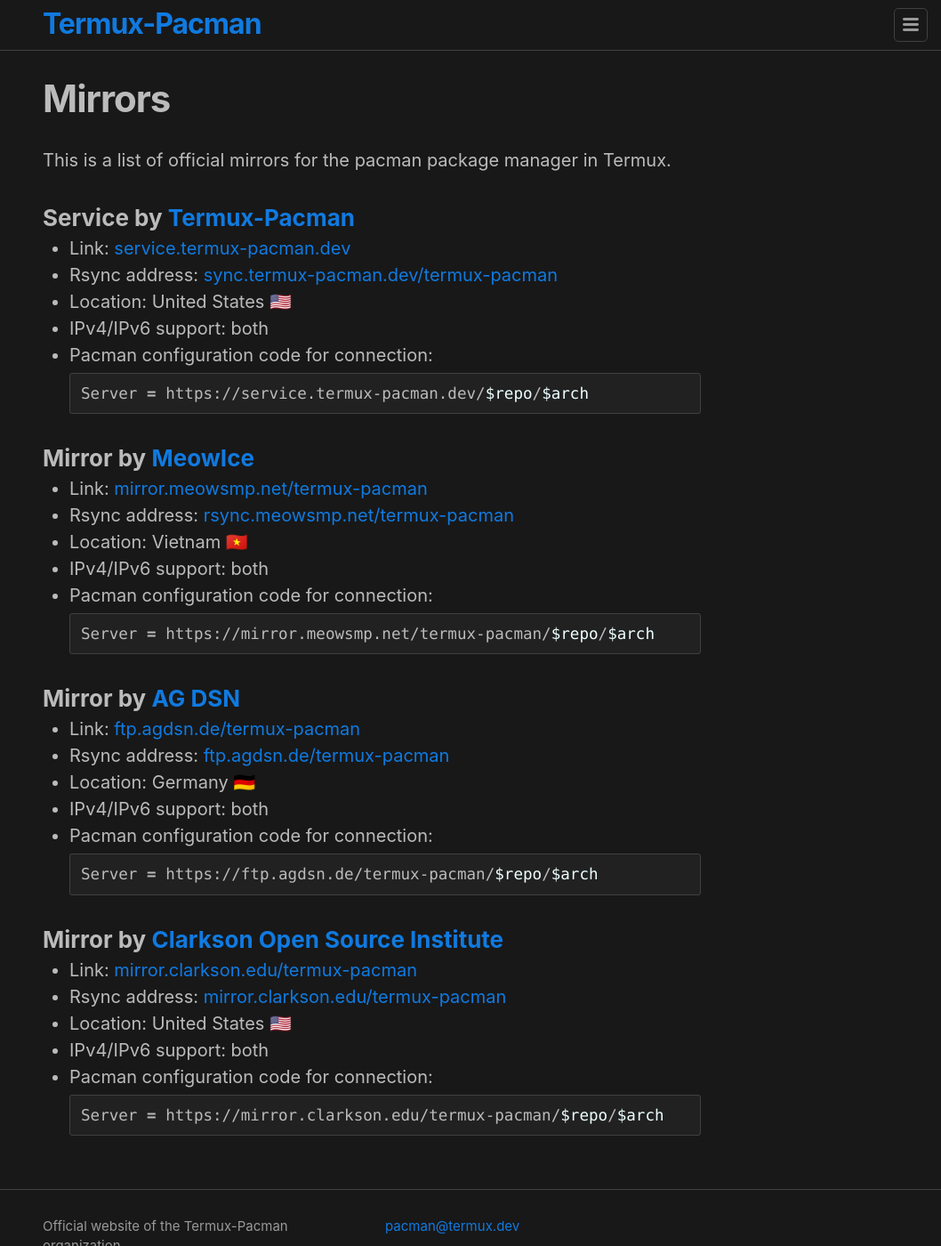
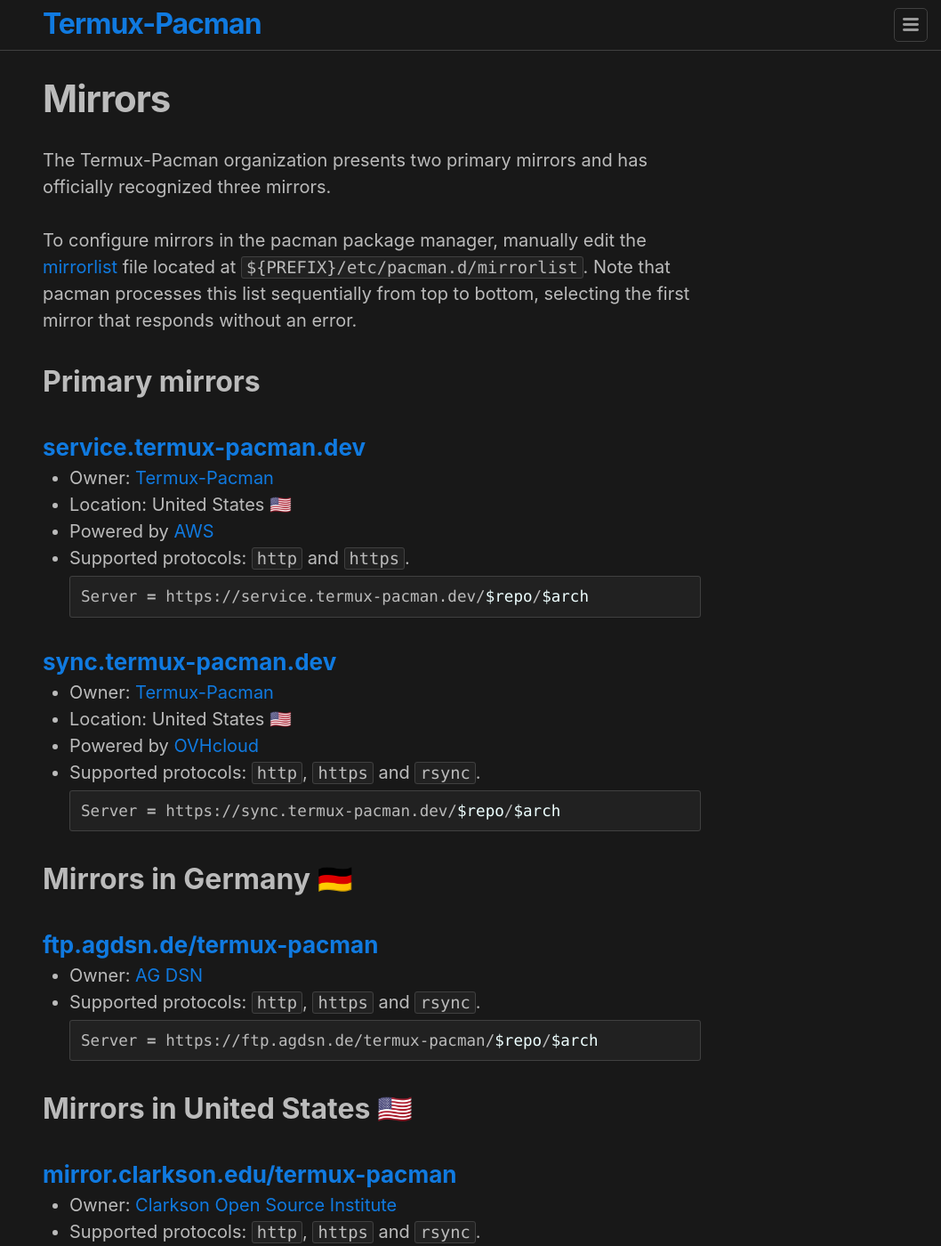
Before and after one commit to termux-pacman/termux-pacman.github.io, a Jekyll site: the page built from mirrors/README.md, in a window 1280 px wide and 1400 px high. Shown: the whole window at 89% size, without its empty margins (222-1280 px from the left). Built offline with Jekyll 4.4.1, drawn with Linux system fonts in a browser that asks for light colours; some of the changed text lies outside the part shown.

Commit message:
global update

````diff
--- a/_includes/footer.html
+++ b/_includes/footer.html
@@ -8,6 +8,8 @@
         {{- site.description | escape -}}
       </div>
       <div class="footer-col footer-col-3">
+        <a href="https://github.com/termux-pacman">github.com/termux-pacman</a><br>
+        <a href="https://x.com/TermuxPacman">x.com/TermuxPacman</a><br>
         <a href="mailto:pacman@termux.dev">pacman@termux.dev</a>
       </div>
     </div>
--- a/_layouts/home.html
+++ b/_layouts/home.html
@@ -7,14 +7,14 @@
 <link rel="preload" href="/img/example2.jpg" as="image">
 <div class="intro" id="intro-background">
   <div class="text">
-    <h1>New experience and possibilities in Termux.</h1>
+    <h1>New experience and possibilities</h1>
   </div>
 </div>
 <script>
   var intro = document.getElementById("intro-background");
   var index = 0;
   function changeIntro() {
-    index = (index+1)%3;
+    index = (index+1)%4;
     intro.style.backgroundImage = "url(/img/example"+index+".jpg)";
   }
   setInterval(changeIntro, 7000);
--- a/mirrors/README.md
+++ b/mirrors/README.md
@@ -4,44 +4,53 @@
 permalink: /mirrors/
 ---
 
-This is a list of official mirrors for the pacman package manager in Termux.
+The Termux-Pacman organization presents two primary mirrors and has officially recognized three mirrors.
+<br>
+To configure mirrors in the pacman package manager, manually edit the [mirrorlist](https://github.com/termux/termux-packages/blob/master/packages/pacman/mirrorlist) file located at `${PREFIX}/etc/pacman.d/mirrorlist`. Note that pacman processes this list sequentially from top to bottom, selecting the first mirror that responds without an error.
 
-### Service by [Termux-Pacman](https://github.com/termux-pacman)
-- Link: [service.termux-pacman.dev](https://service.termux-pacman.dev)
-- Rsync address: [sync.termux-pacman.dev/termux-pacman](rsync://sync.termux-pacman.dev/termux-pacman/)
+## Primary mirrors
+
+### [service.termux-pacman.dev](https://service.termux-pacman.dev)
+- Owner: [Termux-Pacman](https://github.com/termux-pacman)
 - Location: United States 🇺🇸
-- IPv4/IPv6 support: both
-- Pacman configuration code for connection:
+- Powered by [AWS](https://aws.amazon.com/what-is-cloud-computing)
+- Supported protocols: `http` and `https`.
   ```sh
   Server = https://service.termux-pacman.dev/$repo/$arch
   ```
 
-### Mirror by [MeowIce](https://github.com/MeowIce)
-- Link: [mirror.meowsmp.net/termux-pacman](https://mirror.meowsmp.net/termux-pacman)
-- Rsync address: [rsync.meowsmp.net/termux-pacman](rsync://rsync.meowsmp.net/termux-pacman/)
-- Location: Vietnam 🇻🇳
-- IPv4/IPv6 support: both
-- Pacman configuration code for connection:
+### [sync.termux-pacman.dev](https://sync.termux-pacman.dev)
+- Owner: [Termux-Pacman](https://github.com/termux-pacman)
+- Location: United States 🇺🇸
+- Powered by [OVHcloud](https://us.ovhcloud.com/)
+- Supported protocols: `http`, `https` and `rsync`.
   ```sh
-  Server = https://mirror.meowsmp.net/termux-pacman/$repo/$arch
+  Server = https://sync.termux-pacman.dev/$repo/$arch
   ```
 
-### Mirror by [AG DSN](https://github.com/agdsn)
-- Link: [ftp.agdsn.de/termux-pacman](https://ftp.agdsn.de/termux-pacman)
-- Rsync address: [ftp.agdsn.de/termux-pacman](rsync://ftp.agdsn.de/termux-pacman/)
-- Location: Germany 🇩🇪
-- IPv4/IPv6 support: both
-- Pacman configuration code for connection:
+## Mirrors in Germany 🇩🇪
+
+### [ftp.agdsn.de/termux-pacman](https://ftp.agdsn.de/termux-pacman)
+- Owner: [AG DSN](https://github.com/agdsn)
+- Supported protocols: `http`, `https` and `rsync`.
   ```sh
   Server = https://ftp.agdsn.de/termux-pacman/$repo/$arch
   ```
 
-### Mirror by [Clarkson Open Source Institute](https://github.com/COSI-Lab)
-- Link: [mirror.clarkson.edu/termux-pacman](https://mirror.clarkson.edu/termux-pacman)
-- Rsync address: [mirror.clarkson.edu/termux-pacman](rsync://mirror.clarkson.edu/termux-pacman/)
-- Location: United States 🇺🇸
-- IPv4/IPv6 support: both
-- Pacman configuration code for connection:
+## Mirrors in United States 🇺🇸
+
+### [mirror.clarkson.edu/termux-pacman](https://mirror.clarkson.edu/termux-pacman)
+- Owner: [Clarkson Open Source Institute](https://github.com/COSI-Lab)
+- Supported protocols: `http`, `https` and `rsync`.
   ```sh
   Server = https://mirror.clarkson.edu/termux-pacman/$repo/$arch
   ```
+
+## Mirrors in Vietnam 🇻🇳
+
+### [mirror.meowsmp.net/termux-pacman](https://mirror.meowsmp.net/termux-pacman)
+- Owner: [MeowIce](https://github.com/MeowIce)
+- Supported protocols: `http`, `https` and `rsync`.
+  ```sh
+  Server = https://mirror.meowsmp.net/termux-pacman/$repo/$arch
+  ```
````
Also changed, not shown: README.md (+6 -3 lines), issues/README.md (+7 -7 lines), mirroring/README.md (+0 -1 lines), security/README.md (+14 -14 lines), img/example0.jpg, img/example1.jpg, img/example2.jpg, img/example3.jpg (added).
